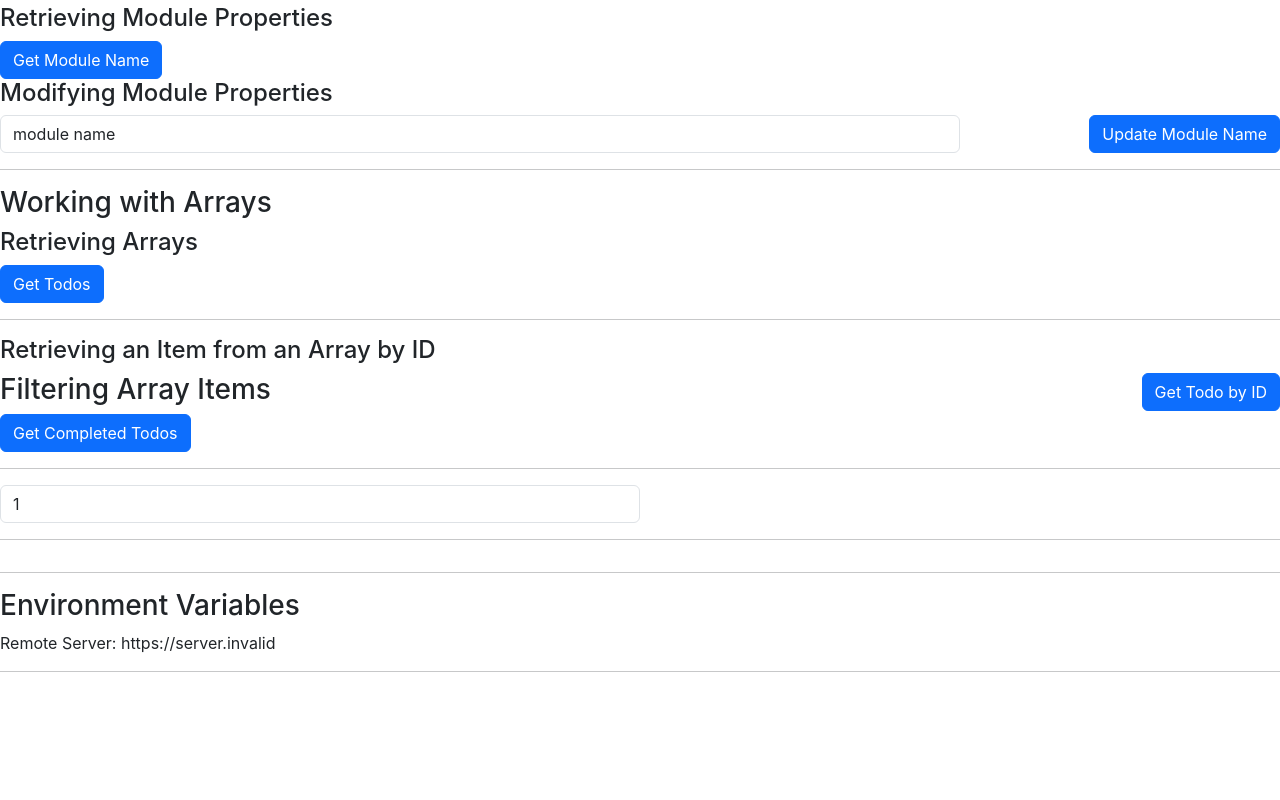
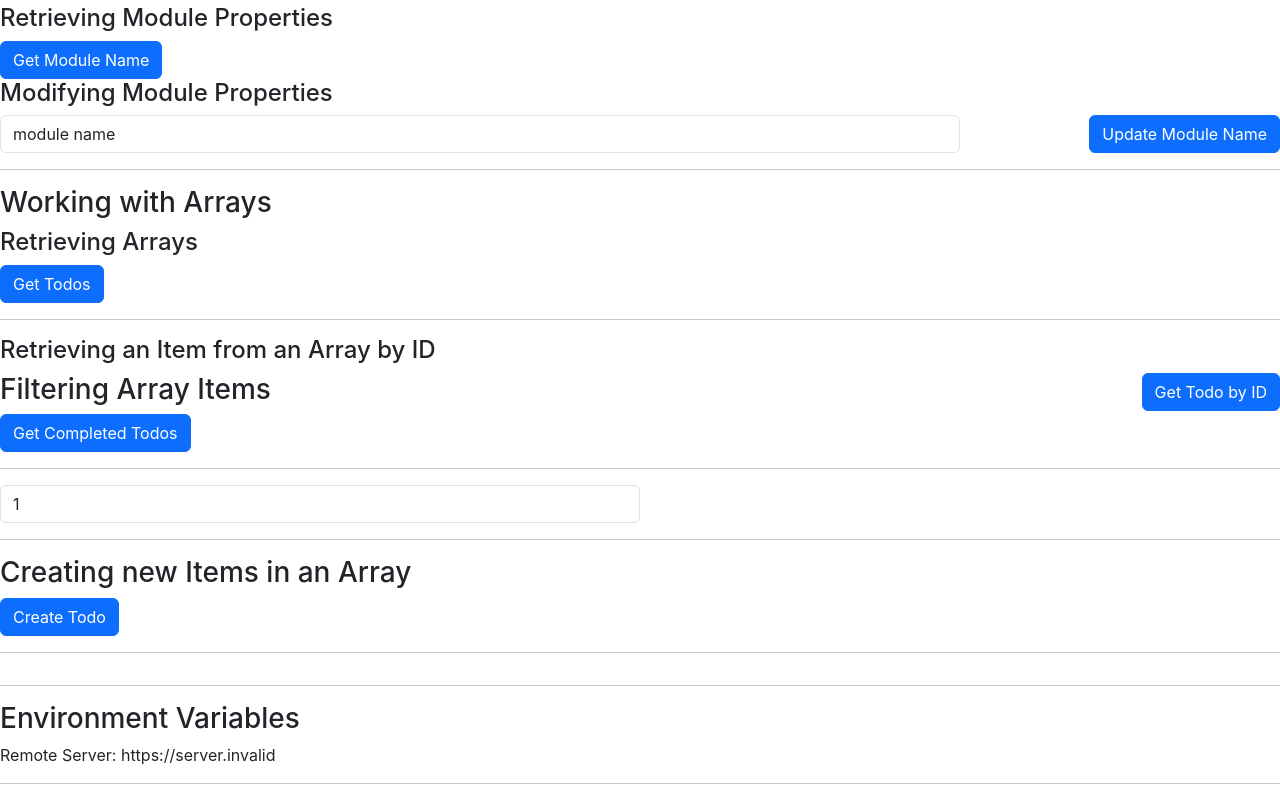
Before and after one commit to Sam-Zilli/kanbas-react-web-app, a React (Create React App) app: page /#/Labs/Lab5 in a window 1280 px wide. Shown: the part 1080-1880 px from the top of the page. Before the commit the page ends 1768 px from the top, so only its background shows below. Built offline with nearby package versions, Linux system fonts and the light colour scheme; no server answers.

Commit message:
Starting 3.4.5

```diff
--- a/src/Labs/Lab5/WorkingWithArrays.tsx
+++ b/src/Labs/Lab5/WorkingWithArrays.tsx
@@ -4,27 +4,51 @@ const REMOTE_SERVER = process.env.REACT_APP_REMOTE_SERVER;
 
 export default function WorkingWithArrays() {
   const API = `${REMOTE_SERVER}/lab5/todos`;
-  const [todo, setTodo] = useState({id: "1"});
+  const [todo, setTodo] = useState({ id: "1" });
 
   return (
     <div id="wd-working-with-arrays">
       <h3>Working with Arrays</h3>
       <h4>Retrieving Arrays</h4>
       <a id="wd-retrieve-todos" className="btn btn-primary" href={API}>
-        Get Todos </a><hr/>
-        <h4>Retrieving an Item from an Array by ID</h4>
-      <a id="wd-retrieve-todo-by-id" className="btn btn-primary float-end" href={`${API}/${todo.id}`}>
+        Get Todos{" "}
+      </a>
+      <hr />
+      <h4>Retrieving an Item from an Array by ID</h4>
+      <a
+        id="wd-retrieve-todo-by-id"
+        className="btn btn-primary float-end"
+        href={`${API}/${todo.id}`}
+      >
         Get Todo by ID
       </a>
       <h3>Filtering Array Items</h3>
-  <a id="wd-retrieve-completed-todos" className="btn btn-primary"
-     href={`${API}?completed=true`}>
-    Get Completed Todos
-  </a><hr/>
-
-      <input id="wd-todo-id" value={todo.id} className="form-control w-50"
-        onChange={(e) => setTodo({ ...todo, id: e.target.value })} />
+      <a
+        id="wd-retrieve-completed-todos"
+        className="btn btn-primary"
+        href={`${API}?completed=true`}
+      >
+        Get Completed Todos
+      </a>
       <hr />
 
+      <input
+        id="wd-todo-id"
+        value={todo.id}
+        className="form-control w-50"
+        onChange={(e) => setTodo({ ...todo, id: e.target.value })}
+      />
+      <hr />
+
+      <h3>Creating new Items in an Array</h3>
+      <a
+        id="wd-retrieve-completed-todos"
+        className="btn btn-primary"
+        href={`${API}/create`}
+      >
+        Create Todo
+      </a>
+      <hr />
     </div>
-);}
+  );
+}
```
Also changed, not shown: 1 other file (tests, documents, lock files or other folders).
